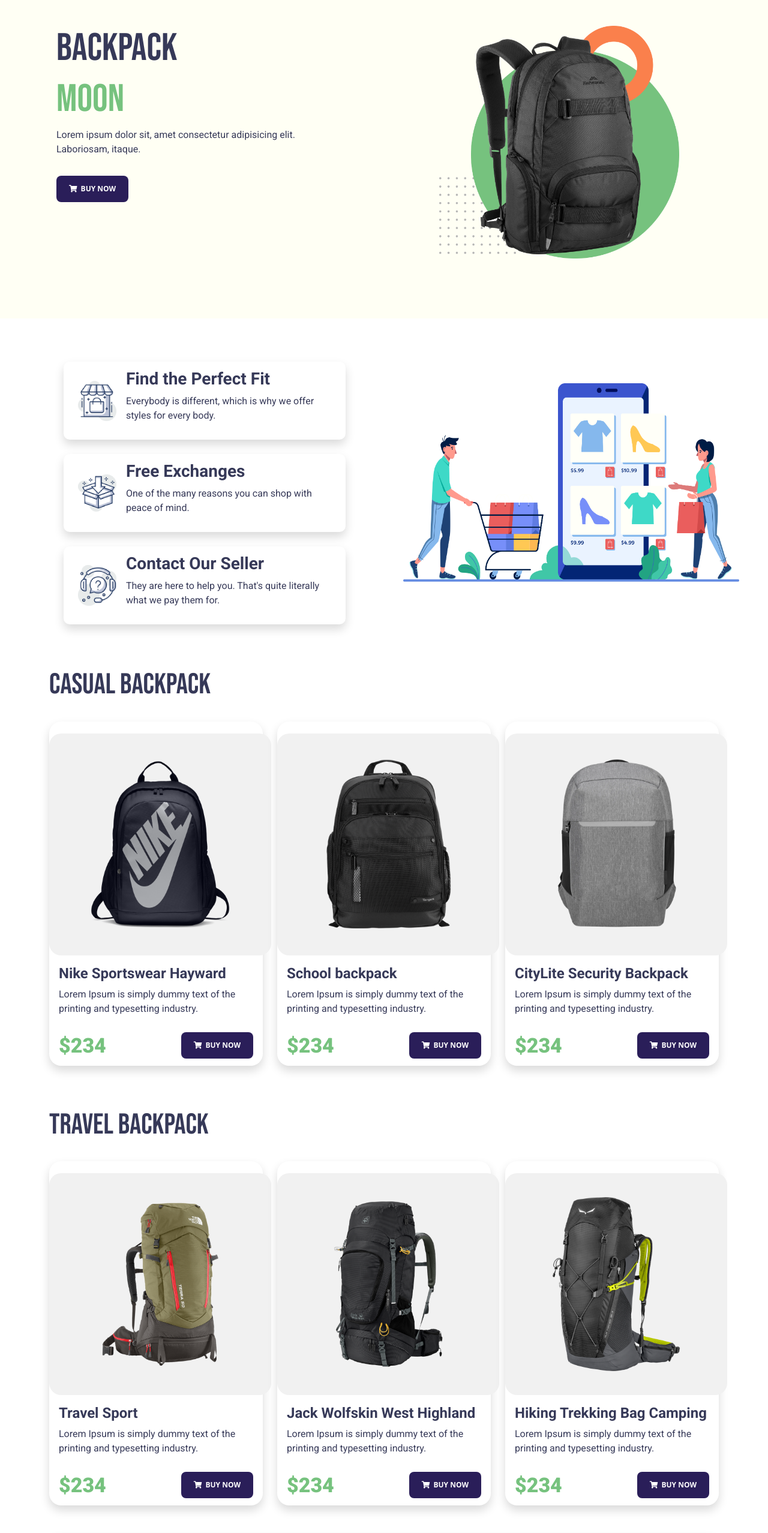
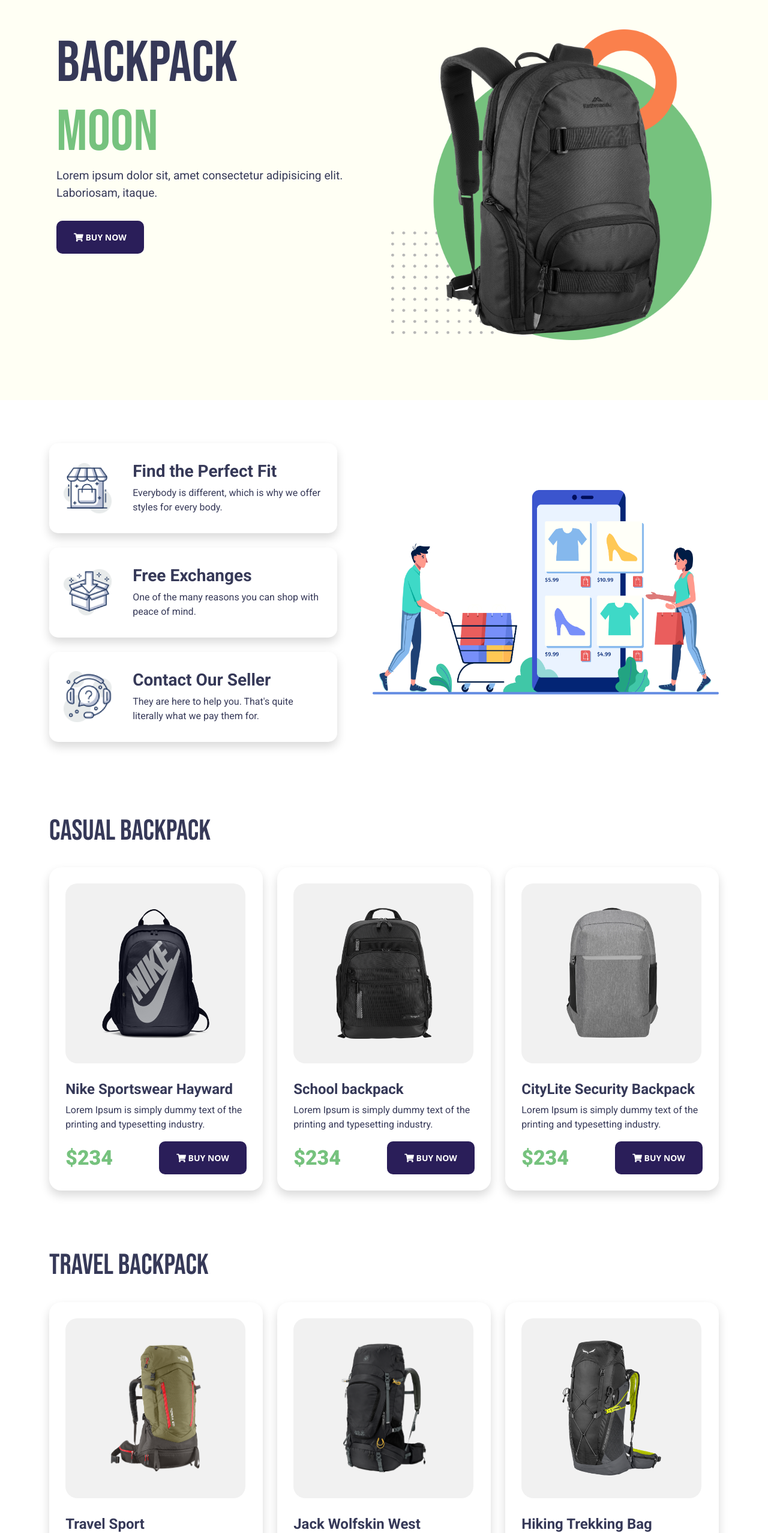
Before and after one commit to mekaiser/backpack-moon-website, a plain HTML site: page index.html in a window 1280 px wide. Shown: the part 140-2696 px from the top of the page at 60% size. Drawn offline with nearby package versions, Linux system fonts and the light colour scheme.

Commit message:
project done

```diff
--- a/index.html
+++ b/index.html
@@ -50,17 +50,28 @@
               id="navbarNavAltMarkup"
             >
               <div class="navbar-nav position-absolute end-0">
-                <a class="nav-link ms-3 me-3" href="#">Home</a>
-                <a class="nav-link ms-3 me-3" href="#">Product</a>
-                <a class="nav-link ms-3 me-3" href="#">About us</a>
-                <a class="nav-link ms-3 me-3" href="#">Contact us</a>
+                <a style="font-size: 1.2em" class="nav-link ms-3 me-3" href="#"
+                  >Home</a
+                >
+                <a style="font-size: 1.2em" class="nav-link ms-3 me-3" href="#"
+                  >Product</a
+                >
+                <a style="font-size: 1.2em" class="nav-link ms-3 me-3" href="#"
+                  >About us</a
+                >
+                <a style="font-size: 1.2em" class="nav-link ms-3 me-3" href="#"
+                  >Contact us</a
+                >
               </div>
             </div>
           </div>
         </nav>
-        <div class="container mt-5 header-class">
+        <div
+          style="padding-top: 50px; padding-bottom: 100px"
+          class="container mt-5 header-class"
+        >
           <div class="row">
-            <div class="col-md-6">
+            <div class="col-md-6 backpack-header">
               <h1 style="color: #363958">BACKPACK</h1>
               <h1 style="color: #76c27e">MOON</h1>
               <div>
@@ -70,28 +81,31 @@
                   Laboriosam, itaque.
                 </p>
               </div>
-              <button class="btn btn-header mt-3">
+              <button class="btn backpack-moon-btn mt-3">
                 <i class="fas fa-shopping-cart"></i>
                 BUY NOW
               </button>
             </div>
-            <div class="col-md-6 header-img">
-              <img class="bag-main-style" src="images/bag-main.png" alt="" />
+            <div class="col-md-6 header-img d-flex justify-content-end">
+              <img src="images/bag-main.png" alt="" />
             </div>
           </div>
         </div>
       </div>
     </header>
+
+    <!-- Feature Section -->
+
     <section class="container mt-5 mb-5">
       <div class="row">
-        <div class="col-md-6">
+        <div class="col-md-5">
           <div
-            class="d-flex align-items-center left-div-shopping-photo ps-4 pe-4 m-4 shadow"
+            class="d-flex align-items-center feature-icon-div-style ps-4 pe-4 mt-4 mb-4 me-4 shadow"
           >
-            <div class="left-icon-shopping-photo">
+            <div class="feature-icon-shopping-photo">
               <img src="images/image 12.png" alt="" />
             </div>
-            <div class="ms-3">
+            <div class="feature-part">
               <h3>Find the Perfect Fit</h3>
               <p>
                 Everybody is different, which is why we offer styles for every
@@ -100,23 +114,23 @@
             </div>
           </div>
           <div
-            class="d-flex align-items-center left-div-shopping-photo ps-4 pe-4 m-4 shadow"
+            class="d-flex align-items-center feature-icon-div-style ps-4 pe-4 mt-4 mb-4 me-4 shadow"
           >
-            <div class="left-icon-shopping-photo">
+            <div class="feature-icon-shopping-photo">
               <img src="images/image 13.png" alt="" />
             </div>
-            <div class="ms-3">
+            <div class="feature-part">
               <h3>Free Exchanges</h3>
               <p>One of the many reasons you can shop with peace of mind.</p>
             </div>
           </div>
           <div
-            class="d-flex align-items-center left-div-shopping-photo ps-4 pe-4 m-4 shadow"
+            class="d-flex align-items-center feature-icon-div-style ps-4 pe-4 mt-4 mb-4 me-4 shadow"
           >
-            <div class="left-icon-shopping-photo">
+            <div class="feature-icon-shopping-photo">
               <img src="images/image 14.png" alt="" />
             </div>
-            <div class="ms-3">
+            <div class="feature-part">
               <h3>Contact Our Seller</h3>
               <p>
                 They are here to help you. That's quite literally what we pay
@@ -125,26 +139,25 @@
             </div>
           </div>
         </div>
-        <div class="col-md-6 shopping-photo">
+        <div class="col-md-7 d-flex justify-content-end feature-shopping-photo">
           <img src="images/XMLID 1.png" alt="" />
         </div>
       </div>
     </section>
-    <section class="container mt-5 mb-5">
+
+    <!-- Casual Backpack Section -->
+
+    <section style="margin-top: 6em" class="container mb-5">
       <h1>CASUAL BACKPACK</h1>
       <div class="row row-cols-1 row-cols-md-3 g-4 mt-2">
         <div class="col">
           <div class="card h-100 card-style shadow">
-            <div class="card-photo d-flex justify-content-center">
-              <div>
-                <img
-                  src="images/pngwing 1.png"
-                  class="card-img-top"
-                  alt="..."
-                />
+            <div
+              class="card-photo-div d-flex justify-content-center align-items-center"
+            >
+              <img src="images/pngwing 1.png" class="card-img-top" alt="..." />
             </div>
-            </div>
-            <div class="card-body">
+            <div class="card-body backpack-card-body">
               <h4 class="card-title">Nike Sportswear Hayward</h4>
               <p class="card-text">
                 Lorem Ipsum is simply dummy text of the printing and typesetting
@@ -152,10 +165,10 @@
               </p>
             </div>
             <div
-              class="card-footer-style card-footer d-flex justify-content-between align-items-center"
+              class="card-footer backpack-card-footer d-flex justify-content-between align-items-center"
             >
               <p class="card-price">$234</p>
-              <button class="btn btn-header">
+              <button class="btn backpack-moon-btn">
                 <i class="fas fa-shopping-cart"></i>
                 BUY NOW
               </button>
@@ -164,12 +177,12 @@
         </div>
         <div class="col">
           <div class="card h-100 card-style shadow">
-            <div class="card-photo d-flex justify-content-center">
-              <div>
+            <div
+              class="card-photo-div d-flex justify-content-center align-items-center"
+            >
               <img src="images/image z.png" class="card-img-top" alt="..." />
             </div>
-            </div>
-            <div class="card-body">
+            <div class="card-body backpack-card-body">
               <h4 class="card-title">School backpack</h4>
               <p class="card-text">
                 Lorem Ipsum is simply dummy text of the printing and typesetting
@@ -177,10 +190,10 @@
               </p>
             </div>
             <div
-              class="card-footer-style card-footer d-flex justify-content-between align-items-center"
+              class="card-footer backpack-card-footer d-flex justify-content-between align-items-center"
             >
               <p class="card-price">$234</p>
-              <button class="btn btn-header">
+              <button class="btn backpack-moon-btn">
                 <i class="fas fa-shopping-cart"></i>
                 BUY NOW
               </button>
@@ -189,12 +202,12 @@
         </div>
         <div class="col">
           <div class="card h-100 card-style shadow">
-            <div class="card-photo d-flex justify-content-center">
-              <div>
+            <div
+              class="card-photo-div d-flex justify-content-center align-items-center"
+            >
               <img src="images/image 16.png" class="card-img-top" alt="..." />
             </div>
-            </div>
-            <div class="card-body">
+            <div class="card-body backpack-card-body">
               <h4 class="card-title">CityLite Security Backpack</h4>
               <p class="card-text">
                 Lorem Ipsum is simply dummy text of the printing and typesetting
@@ -202,10 +215,10 @@
               </p>
             </div>
             <div
-              class="card-footer-style card-footer d-flex justify-content-between align-items-center"
+              class="card-footer backpack-card-footer d-flex justify-content-between align-items-center"
             >
               <p class="card-price">$234</p>
-              <button class="btn btn-header">
+              <button class="btn backpack-moon-btn">
                 <i class="fas fa-shopping-cart"></i>
                 BUY NOW
               </button>
@@ -214,21 +227,24 @@
         </div>
       </div>
     </section>
-    <section class="container mb-5 travel-backpack">
+
+    <!-- Travel Backpack Section -->
+
+    <section style="margin-top: 6em" class="container mb-5">
       <h1>TRAVEL BACKPACK</h1>
       <div class="row row-cols-1 row-cols-md-3 g-4 mt-2">
         <div class="col">
           <div class="card h-100 card-style shadow">
-            <div class="card-photo d-flex justify-content-center">
-              <div>
+            <div
+              class="card-photo-div d-flex justify-content-center align-items-center"
+            >
               <img
                 src="images/kisspng-backpacking-travel-hiking-osprey-5b566542cd5807 1.png"
                 class="card-img-top"
                 alt="..."
               />
             </div>
-            </div>
-            <div class="card-body">
+            <div class="card-body backpack-card-body">
               <h4 class="card-title">Travel Sport</h4>
               <p class="card-text">
                 Lorem Ipsum is simply dummy text of the printing and typesetting
@@ -236,10 +252,10 @@
               </p>
             </div>
             <div
-              class="card-footer-style card-footer d-flex justify-content-between align-items-center"
+              class="card-footer backpack-card-footer d-flex justify-content-between align-items-center"
             >
               <p class="card-price">$234</p>
-              <button class="btn btn-header">
+              <button class="btn backpack-moon-btn">
                 <i class="fas fa-shopping-cart"></i>
                 BUY NOW
               </button>
@@ -248,16 +264,12 @@
         </div>
         <div class="col">
           <div class="card h-100 card-style shadow">
-            <div class="card-photo d-flex justify-content-center">
-              <div>
-                <img
-                  src="images/pngwing 2.png"
-                  class="card-img-top"
-                  alt="..."
-                />
+            <div
+              class="card-photo-div d-flex justify-content-center align-items-center"
+            >
+              <img src="images/pngwing 2.png" class="card-img-top" alt="..." />
             </div>
-            </div>
-            <div class="card-body">
+            <div class="card-body backpack-card-body">
               <h4 class="card-title">Jack Wolfskin West Highland</h4>
               <p class="card-text">
                 Lorem Ipsum is simply dummy text of the printing and typesetting
@@ -265,10 +277,10 @@
               </p>
             </div>
             <div
-              class="card-footer-style card-footer d-flex justify-content-between align-items-center"
+              class="card-footer backpack-card-footer d-flex justify-content-between align-items-center"
             >
               <p class="card-price">$234</p>
-              <button class="btn btn-header">
+              <button class="btn backpack-moon-btn">
                 <i class="fas fa-shopping-cart"></i>
                 BUY NOW
               </button>
@@ -277,16 +289,12 @@
         </div>
         <div class="col">
           <div class="card h-100 card-style shadow">
-            <div class="card-photo d-flex justify-content-center">
-              <div>
-                <img
-                  src="images/pngwing 3.png"
-                  class="card-img-top"
-                  alt="..."
-                />
+            <div
+              class="card-photo-div d-flex justify-content-center align-items-center"
+            >
+              <img src="images/pngwing 3.png" class="card-img-top" alt="..." />
             </div>
-            </div>
-            <div class="card-body">
+            <div class="card-body backpack-card-body">
               <h4 class="card-title">Hiking Trekking Bag Camping</h4>
               <p class="card-text">
                 Lorem Ipsum is simply dummy text of the printing and typesetting
@@ -294,10 +302,10 @@
               </p>
             </div>
             <div
-              class="card-footer-style card-footer d-flex justify-content-between align-items-center"
+              class="card-footer backpack-card-footer d-flex justify-content-between align-items-center"
             >
               <p class="card-price">$234</p>
-              <button class="btn btn-header">
+              <button class="btn backpack-moon-btn">
                 <i class="fas fa-shopping-cart"></i>
                 BUY NOW
               </button>
@@ -306,7 +314,10 @@
         </div>
       </div>
     </section>
-    <section class="container mt-5 mb-5">
+
+    <!-- Carousel Section -->
+
+    <section style="margin-top: 5em" class="container mb-5">
       <div
         id="carouselExampleCaptions"
         class="carousel slide"
@@ -376,6 +387,9 @@
         </a>
       </div>
     </section>
+
+    <!-- Footer Section -->
+
     <footer class="d-flex justify-content-center mt-5">
       <p><b>Copyright © 2021 | BACKPACK MOON</b></p>
     </footer>
--- a/style.css
+++ b/style.css
@@ -1,5 +1,17 @@
+/* Navigation Section */
+
+.nav-img img {
+  width: 300px;
+}
+.navbar-nav a {
+  font-family: "Roboto", sans-serif;
+  font-weight: 600;
+}
+
+/* Header Section */
+
 .header-img img {
-  width: 25em;
+  width: 100%;
 }
 header h1 {
   font-family: "Bebas Neue", cursive;
@@ -15,65 +27,81 @@ h1 {
   font-size: 3em;
   color: #363958;
 }
+.backpack-moon-btn {
+  background-color: #2a1e59;
+  color: white;
+  font-size: 14px;
+  font-weight: bold;
+  padding: 16px 28px;
+  border-radius: 10px;
+}
+.backpack-moon-btn:hover {
+  color: #76c27e;
+}
+
+/* .bag-main-style {
+  margin-left: 3em;
+} */
+
+/* Feature Section */
+
 h3,
 h4 {
   font-family: "Roboto", sans-serif;
   font-weight: 700;
   color: #363958;
 }
-.btn-header {
-  background-color: #2a1e59;
-  color: white;
-  font-size: 12px;
-  font-weight: bold;
-  padding: 12px 20px;
-  border-radius: 8px;
+.feature-shopping-photo {
+  margin-top: auto;
+  margin-bottom: auto;
 }
-.header-class {
-  padding-top: 50px;
-  padding-bottom: 100px;
+.feature-shopping-photo img {
+  width: 90%;
 }
-button i {
-  margin-right: 3px;
+.feature-icon-shopping-photo img {
+  width: 90px;
 }
-.bag-main-style {
-  margin-left: 80px;
+.feature-icon-div-style {
+  background-color: white;
+  width: 510px;
+  height: 150px;
+  border-radius: 15px;
 }
-.nav-img img {
-  width: 260px;
+.feature-part {
+  margin-left: 2.2em;
 }
-.navbar-nav a {
-  font-family: "Roboto", sans-serif;
-  font-weight: 600;
+.feature-part p {
+  margin: 0;
 }
-.shopping-photo img {
-  width: 35em;
+
+/* Backpack section */
+
+.backpack-header h1 {
+  font-size: 6em;
+  margin: 0;
 }
-.left-icon-shopping-photo img {
-  width: 4em;
+.backpack-header p {
+  font-size: 1.2em;
 }
-.left-div-shopping-photo {
-  background-color: white;
-  width: 470px;
-  height: 130px;
-  border-radius: 10px;
-}
-.card-photo {
-  width: 370px;
-  height: 370px;
-  margin: 20px auto auto auto;
+.card-photo-div {
+  width: 360px;
+  height: 360px;
   border-radius: 20px;
   background-color: #f1f1f1;
 }
-.card-photo div {
-  margin: auto;
+.card-photo-div img {
+  width: 80%;
+  height: 80%;
 }
-.card-photo img {
-  width: 290px;
+.backpack-card-body {
+  margin-top: 0.8em;
+  padding-left: 0;
+  padding-right: 0;
 }
 .card-style {
   border: none;
   border-radius: 20px;
+  padding: 1.7em 1.7em 1.7em 1.7em;
 }
 .card-price {
   font-family: "Roboto", sans-serif;
@@ -81,27 +109,68 @@ button i {
   font-weight: 900;
   color: #76c27e;
 }
-.card-footer-style {
-  background-color: transparent;
-  border: none;
-}
-.card-footer-style p {
-  margin-bottom: 0;
-}
-.travel-backpack {
-  margin-top: 70px;
-}
+
+/* Carousel Section */
+
 .carousel-style {
   border-radius: 20px;
 }
-@media (min-width: 768px) {
-  .shopping-photo img {
-    margin-top: 60px;
-    margin-left: 20px;
+
+/* Footer Section */
+
+.backpack-card-footer {
+  background-color: transparent;
+  border: none;
+  padding: 0;
+}
+.backpack-card-footer p {
+  margin-bottom: 0;
+}
+
+/* MEDIA QUERIES HERE */
+
+/* X-Small devices (portrait phones, less than 576px) */
+@media (max-width: 575.98px) {
+  .header-img {
+    margin-top: 4em;
+  }
+  .header-img img {
+    width: 100%;
+  }
+  .backpack-header h1 {
+    font-size: 6em;
+  }
+  .backpack-header p {
+    font-size: 1.2em;
+  }
+
+  /* Feature Section */
+
+  .feature-shopping-photo {
+    margin-top: 3em;
+  }
+  .feature-shopping-photo img {
+    margin-left: auto;
+    margin-right: auto;
+  }
+
+  /* Backpack Section */
+
+  .card-photo-div {
+    width: 450px;
+    height: 450px;
+    border-radius: 20px;
+    background-color: #f1f1f1;
+  }
+  .card-photo-div img {
+    width: 75%;
+    height: 75%;
   }
 }
-@media (max-width: 768px) {
-  section h1 {
+
+/* Small devices (landscape phones, less than 768px) */
+@media (min-width: 576px) and (max-width: 767.98px) {
+  /* section h1 {
     display: flex;
     justify-content: center;
   }
@@ -127,5 +196,191 @@ button i {
   }
   .left-div-shopping-photo p {
     text-align: center;
+  } */
+
+  /* Header Section */
+
+  .header-img {
+    margin-top: 5em;
+  }
+  .header-img img {
+    width: 100%;
+  }
+  .backpack-header h1 {
+    font-size: 6em;
+  }
+  .backpack-header p {
+    font-size: 1.2em;
+  }
+
+  /* Feature Section */
+
+  .feature-shopping-photo {
+    margin-top: 3em;
+  }
+  .feature-shopping-photo img {
+    margin-left: auto;
+    margin-right: auto;
+  }
+
+  /* Backpack Section */
+
+  .card-photo-div {
+    width: 450px;
+    height: 450px;
+    border-radius: 20px;
+    background-color: #f1f1f1;
+  }
+  .card-photo-div img {
+    width: 75%;
+    height: 75%;
   }
 }
+
+/* Medium devices (tablets, less than 992px) */
+@media (min-width: 768px) and (max-width: 991.98px) {
+  /* Header Section */
+
+  .header-img img {
+    width: 100%;
+  }
+  .backpack-header h1 {
+    font-size: 4em;
+  }
+  .backpack-header p {
+    font-size: 1em;
+  }
+
+  /* Feature Section */
+
+  .feature-icon-shopping-photo img {
+    width: 75px;
+  }
+  .feature-icon-div-style {
+    width: 360px;
+    height: 130px;
+  }
+  .feature-part {
+    margin-left: 1.5em;
+  }
+  .feature-part h3 {
+    font-size: 18px;
+  }
+  .feature-part p {
+    font-size: 15px;
+  }
+  .feature-shopping-photo img {
+    width: 75%;
+  }
+
+  /* Backpack Section */
+
+  .card-photo-div {
+    width: 160px;
+    height: 160px;
+    border-radius: 20px;
+    background-color: #f1f1f1;
+  }
+  .card-photo-div img {
+    width: 75%;
+    height: 75%;
+  }
+  .card-price {
+    font-size: 22px;
+  }
+
+  .backpack-moon-btn {
+    padding: 8px 10px;
+    border-radius: 10px;
+    font-size: 12px;
+  }
+}
+
+/* Large devices (desktops, less than 1200px) */
+@media (min-width: 992px) and (max-width: 1199.98px) {
+  /* Header Section */
+
+  .header-img img {
+    width: 100%;
+  }
+  .backpack-header h1 {
+    font-size: 5em;
+  }
+  .backpack-header p {
+    font-size: 1em;
+  }
+
+  /* Feature Section */
+
+  .feature-icon-shopping-photo img {
+    width: 75px;
+  }
+  .feature-icon-div-style {
+    width: 450px;
+    height: 110px;
+  }
+  .feature-part h3 {
+    font-size: 22px;
+  }
+  .feature-shopping-photo img {
+    width: 85%;
+  }
+
+  /* Backpack Section */
+
+  .card-photo-div {
+    width: 260px;
+    height: 260px;
+    border-radius: 20px;
+    background-color: #f1f1f1;
+  }
+  .card-photo-div img {
+    width: 75%;
+    height: 75%;
+  }
+  .card-price {
+    font-size: 30px;
+  }
+
+  .backpack-moon-btn {
+    padding: 12px 22px;
+    border-radius: 10px;
+  }
+}
+
+/* X-Large devices (large desktops, less than 1400px) */
+@media (min-width: 1200px) and (max-width: 1399.98px) {
+  /* .shopping-photo img {
+    margin-top: 60px;
+    margin-left: 20px;
+  } */
+
+  /* Header Section */
+
+  .header-img img {
+    width: 100%;
+  }
+
+  /* Feature Section */
+
+  .feature-icon-shopping-photo img {
+    width: 80px;
+  }
+  .feature-icon-div-style {
+    width: 480px;
+    height: 150px;
+  }
+
+  /* Backpack Section */
+
+  .card-photo-div {
+    width: 300px;
+    height: 300px;
+    border-radius: 20px;
+    background-color: #f1f1f1;
+  }
+  .card-photo-div img {
+    width: 75%;
+    height: 75%;
+  }
+}
```
Lines whose indentation alone changed are shown as unchanged.
